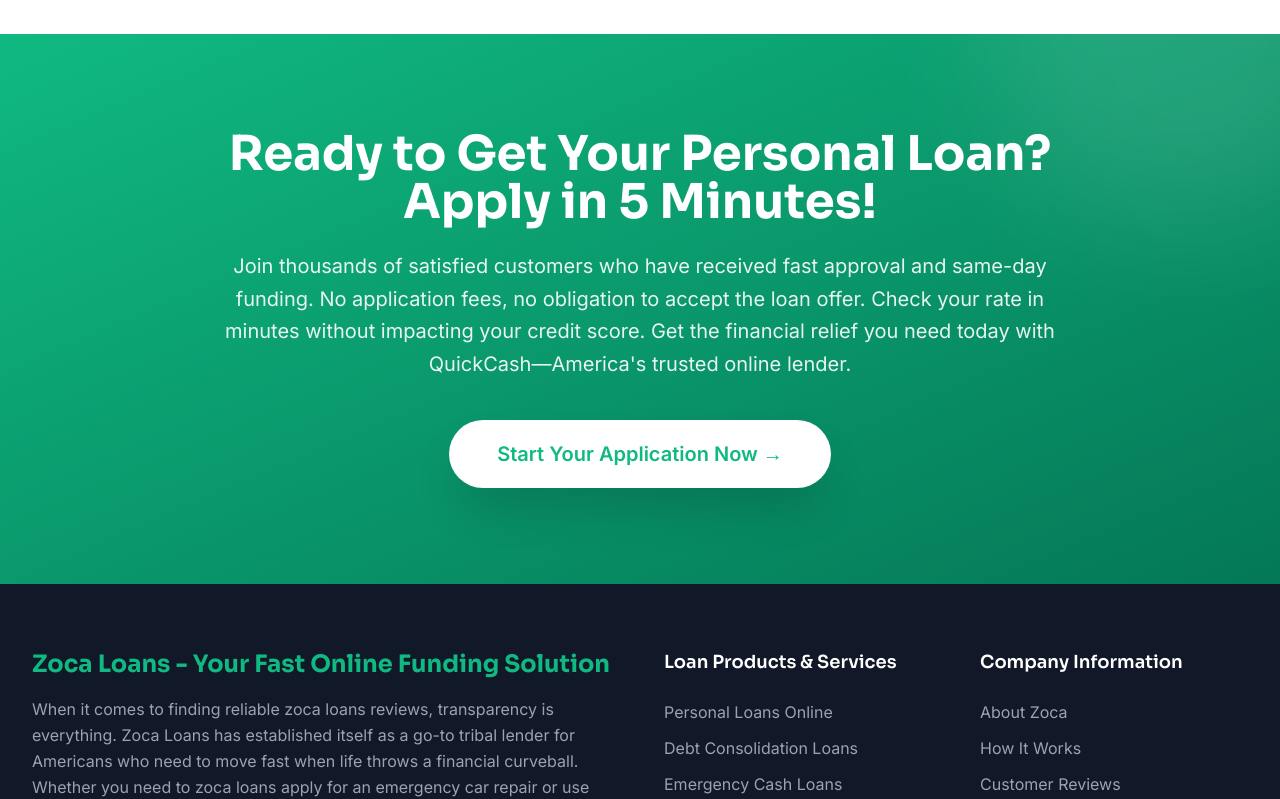
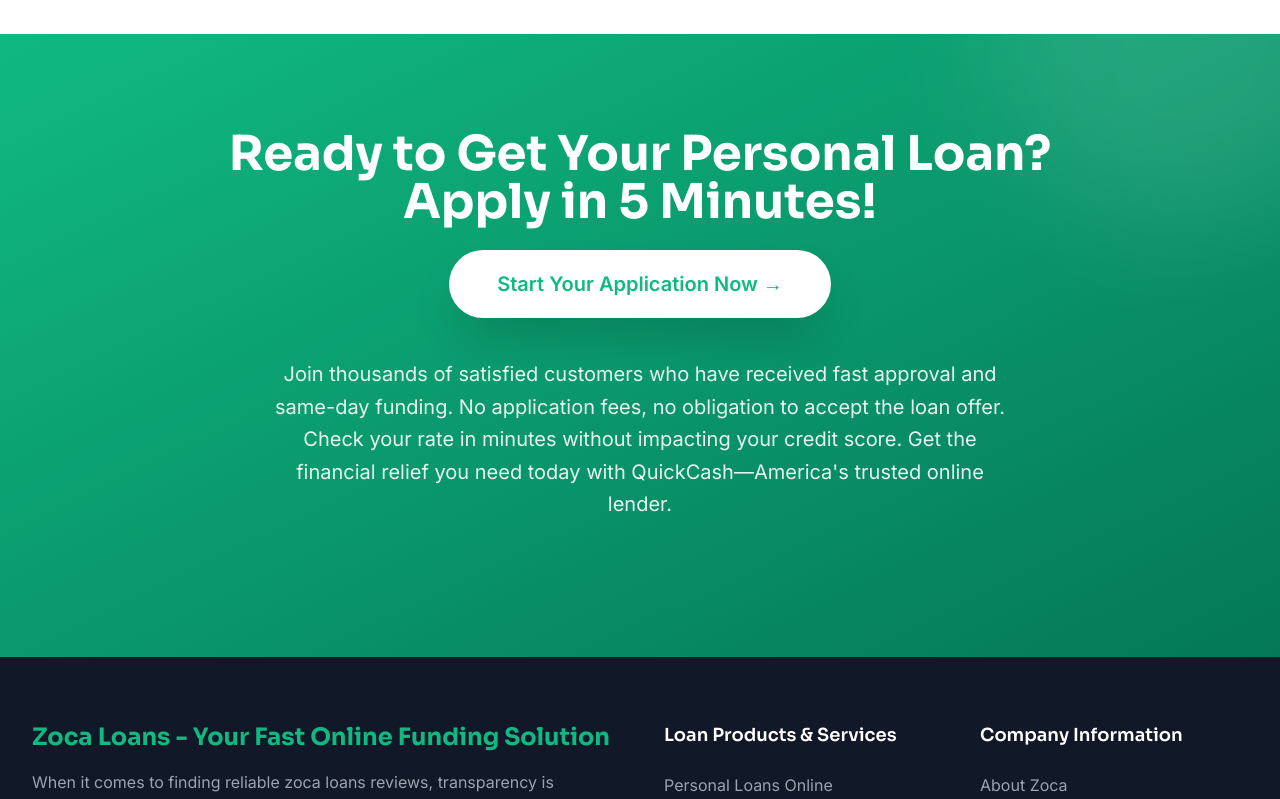
Before and after one commit to kraison61/zocainfo, a Next.js app: page /about-us in a window 1280 px wide. Shown: the part 1680-2479 px from the top of the page. Built offline with nearby package versions, Linux system fonts and the light colour scheme.

Commit message:
edit cta

```diff
--- a/components/CTASection.tsx
+++ b/components/CTASection.tsx
@@ -1,26 +1,26 @@
 export default function CTASection() {
   return (
-    <section className="relative py-24 bg-gradient-to-br from-primary to-primary-dark overflow-hidden" id="apply">
+    <section className="relative py-24 overflow-hidden bg-gradient-to-br from-primary to-primary-dark" id="apply">
       {/* Background Decoration */}
-      <div className="absolute top-0 right-0 w-96 h-96 bg-white/10 rounded-full blur-3xl -translate-y-1/2 translate-x-1/4" />
+      <div className="absolute top-0 right-0 -translate-y-1/2 rounded-full w-96 h-96 bg-white/10 blur-3xl translate-x-1/4" />
 
-      <div className="max-w-4xl mx-auto px-4 sm:px-6 lg:px-8 text-center relative z-10">
+      <div className="relative z-10 max-w-4xl px-4 mx-auto text-center sm:px-6 lg:px-8">
         {/* H2: Action-oriented heading with urgency */}
-        <h2 className="text-4xl md:text-5xl font-display font-bold text-white mb-6">
+        <h2 className="mb-6 text-4xl font-bold text-white md:text-5xl font-display">
           Ready to Get Your Personal Loan? Apply in 5 Minutes!
         </h2>
-
+        <a
+          href="/application-form"
+          className="inline-block px-12 py-5 text-xl font-semibold transition-all duration-300 bg-white rounded-full shadow-2xl text-primary shadow-black/20 hover:scale-105 hover:shadow-3xl"
+        >
+          Start Your Application Now →
+        </a>
         {/* Paragraph: Final CTA with benefits and no-risk messaging */}
-        <p className="text-xl text-white/90 mb-10 leading-relaxed">
+        <p className="m-10 text-xl leading-relaxed text-white/90">
           Join thousands of satisfied customers who have received fast approval and same-day funding. No application fees, no obligation to accept the loan offer. Check your rate in minutes without impacting your credit score. Get the financial relief you need today with QuickCash—America's trusted online lender.
         </p>
 
-        <a
-          href="/application-form"
-          className="inline-block bg-white text-primary px-12 py-5 rounded-full text-xl font-semibold shadow-2xl shadow-black/20 transition-all duration-300 hover:scale-105 hover:shadow-3xl"
-        >
-          Start Your Application Now →
-        </a>
+
       </div>
     </section>
   )
```
Also changed, not shown: 1 other file (tests, documents, lock files or other folders).
